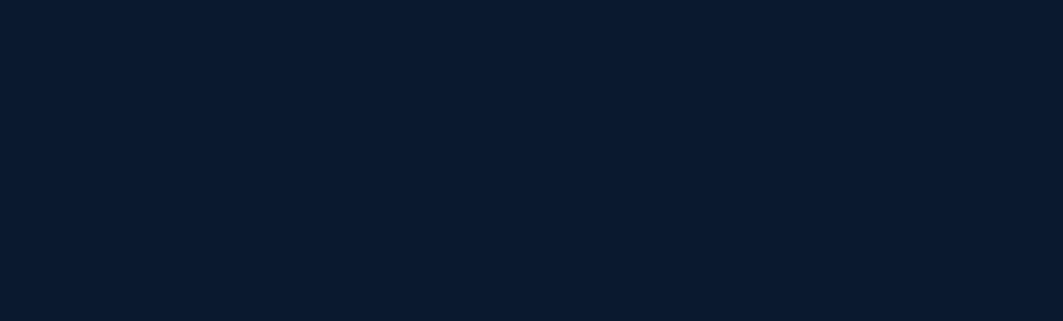
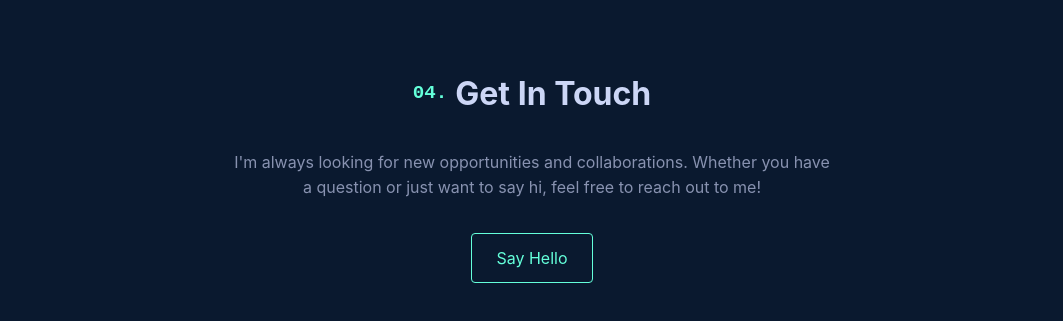
Before and after one commit to vincenzocivale/vincenzocivale.github.io, a React (Create React App) app in the folder portfolio/: page / in a window 1280 px wide. Shown: the part 3033-3354 px from the top of the page, without its empty margins (108-1171 px from the left). Before the commit the page ends 2976 px from the top, so only its background shows below. Built offline with nearby package versions, Linux system fonts and the light colour scheme.

Commit message:
feat: add Contact component and corresponding styles

```diff
--- a/portfolio/src/App.js
+++ b/portfolio/src/App.js
@@ -4,6 +4,7 @@ import Home from '../src/components/Home';
 import About from '../src/components/About';
 import Experiences from '../src/components/Experiences';
 import Projects from '../src/components/Projects';
+import Contact from '../src/components/Contact';
 import './styles/main.css';
 
 const App = () => {
@@ -15,6 +16,7 @@ const App = () => {
         <About />
         <Experiences />
         <Projects />
+        <Contact />
       </main>
     </div>
   );
--- /dev/null
+++ b/portfolio/src/components/Contact.js
@@ -0,0 +1,20 @@
+import React from 'react';
+import './../styles/Contact.css';
+
+const Contact = () => {
+  return (
+    <section id="contact" className="contact-section">
+      <h2 className="contact-heading">
+        <span className="contact-number">04.</span> Get In Touch
+      </h2>
+      <p className="contact-text">
+        I'm always looking for new opportunities and collaborations. Whether you have a question or just want to say hi, feel free to reach out to me!
+      </p>
+      <div className="contact-links"> {/* Questo div ora conterrà solo il pulsante */}
+        <a href="mailto:your.email@example.com" className="contact-button">Say Hello</a>
+      </div>
+    </section>
+  );
+};
+
+export default Contact;
--- /dev/null
+++ b/portfolio/src/styles/Contact.css
@@ -0,0 +1,75 @@
+.contact-section {
+  max-width: 600px;
+  margin: 0 auto;
+  padding: 100px 0;
+  text-align: center; /* Centra anche il testo */
+}
+
+.contact-heading {
+  display: flex;
+  justify-content: center;
+  align-items: center;
+  font-size: 2rem;
+  color: #ccd6f6;
+  margin-bottom: 2rem;
+}
+
+.contact-number {
+  color: #64ffda;
+  font-family: 'SF Mono', monospace;
+  font-size: 1.2rem;
+  margin-right: 0.5rem;
+}
+
+.contact-text {
+  color: #8892b0;
+  line-height: 1.6;
+  margin-bottom: 2rem;
+}
+
+.contact-links {
+  /* Assicurati che questo container centri il suo unico elemento */
+  display: flex;
+  justify-content: center; /* Questo centra il pulsante orizzontalmente */
+  align-items: center;
+  /* Rimuoviamo il gap se non ci sono più elementi */
+  /* gap: 1.5rem; */
+}
+
+.contact-button {
+  border: 1px solid #64ffda;
+  padding: 0.75rem 1.5rem;
+  border-radius: 4px;
+  color: #64ffda;
+  transition: all 0.3s ease-in-out;
+}
+
+.contact-button:hover {
+  background-color: rgba(100, 255, 218, 0.1);
+}
+
+/* Rimuovi completamente queste regole se non vuoi le icone */
+/*
+.contact-icon img {
+  width: 30px;
+  height: 30px;
+  filter: grayscale(100%);
+  transition: filter 0.3s ease-in-out;
+}
+
+.contact-icon img:hover {
+  filter: none;
+}
+*/
+
+/* Media Query for responsiveness */
+@media (max-width: 768px) {
+  .contact-section {
+    padding: 50px 2rem;
+  }
+
+  .contact-heading {
+    flex-direction: column;
+    text-align: center;
+  }
+}
```
